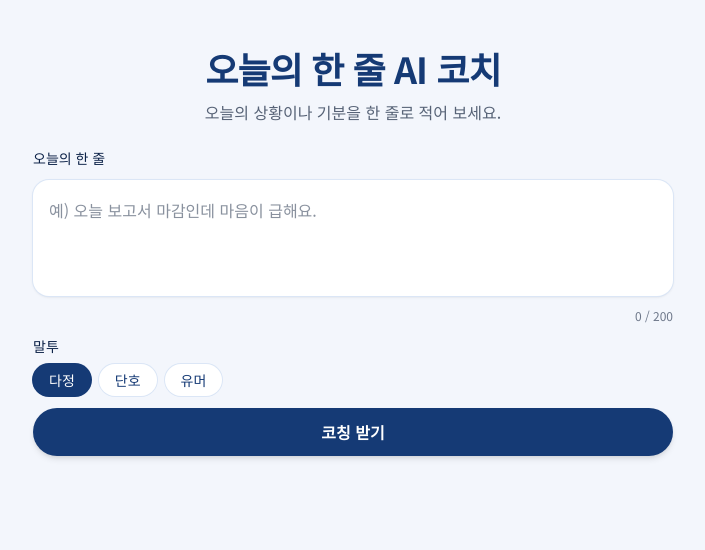
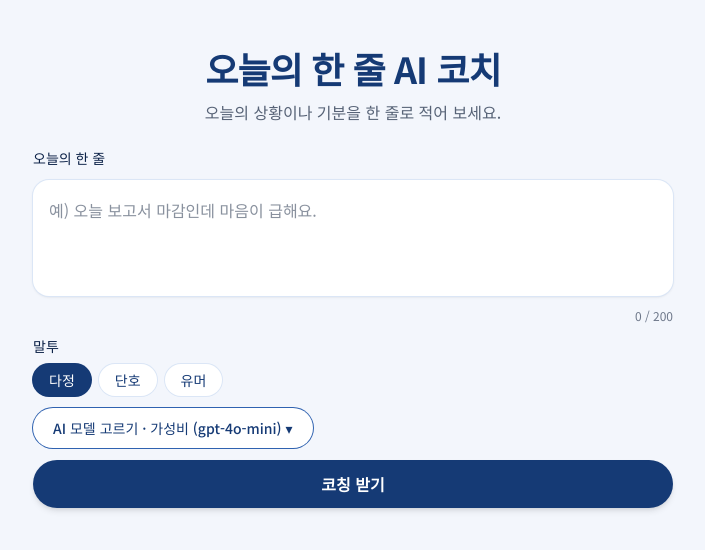
Before and after one commit to ChoiJungIn/one-line-ai-coach, a Next.js app: page / in a window 1280 px wide. Shown: the top 550 px of the page, without its empty margins (287-992 px from the left). Built offline with nearby package versions, Linux system fonts and the light colour scheme.

Commit message:
AI 모델 고르기 버튼을 넣어 3개 모델 중에서 고르고 버튼에 지금 고른 모델을 보여 줌

```diff
--- a/app/components/CoachForm.tsx
+++ b/app/components/CoachForm.tsx
@@ -2,7 +2,8 @@
 
 // Design Ref: DESIGN §3.1, §3.4 — 입력칸(200자), 남은 글자 수, "코칭 받기" 버튼
 // Plan: 작업 4 (한 줄 입력 화면)
-import { MAX_INPUT_LENGTH, TONES, type Tone } from "@/lib/coach";
+import { MAX_INPUT_LENGTH, TONES, type ModelId, type Tone } from "@/lib/coach";
+import ModelPicker from "./ModelPicker";
 
 type Props = {
   text: string;
@@ -15,6 +16,9 @@ type Props = {
   onToneChange: (tone: Tone) => void;
   /** 다시 받기 횟수를 다 썼을 때 true. 말투를 바꾸면 다시 받기로 세므로 함께 잠근다. */
   toneLocked: boolean;
+  /** 지금 고른 AI 모델 */
+  model: ModelId;
+  onModelChange: (model: ModelId) => void;
 };
 
 export default function CoachForm({
@@ -25,6 +29,8 @@ export default function CoachForm({
   tone,
   onToneChange,
   toneLocked,
+  model,
+  onModelChange,
 }: Props) {
   const length = [...text].length;
 
@@ -69,6 +75,7 @@ export default function CoachForm({
           </button>
         ))}
       </fieldset>
+      <ModelPicker model={model} onModelChange={onModelChange} disabled={loading} />
       <button
         type="submit"
         // 전송 중에는 눌러도 반응이 없도록 막는다 (요금 중복 방지)
--- /dev/null
+++ b/app/components/ModelPicker.tsx
@@ -0,0 +1,78 @@
+"use client";
+
+// Design Ref: DESIGN §3.1 — "AI 모델 고르기" 버튼. 누르면 3개 목록이 뜨고, 버튼에는 지금 고른 모델을 보여 준다.
+// Plan: 작업 10 (AI 모델 고르기)
+import { useEffect, useRef, useState } from "react";
+import { MODELS, type ModelId } from "@/lib/coach";
+
+type Props = {
+  model: ModelId;
+  onModelChange: (model: ModelId) => void;
+  disabled: boolean;
+};
+
+export default function ModelPicker({ model, onModelChange, disabled }: Props) {
+  const [open, setOpen] = useState(false);
+  const rootRef = useRef<HTMLDivElement>(null);
+  const current = MODELS.find((m) => m.id === model) ?? MODELS[2];
+
+  // 목록 바깥을 누르거나 Esc를 누르면 닫는다
+  useEffect(() => {
+    if (!open) return;
+    function onMouseDown(e: MouseEvent) {
+      if (rootRef.current && !rootRef.current.contains(e.target as Node)) setOpen(false);
+    }
+    function onKeyDown(e: KeyboardEvent) {
+      if (e.key === "Escape") setOpen(false);
+    }
+    document.addEventListener("mousedown", onMouseDown);
+    document.addEventListener("keydown", onKeyDown);
+    return () => {
+      document.removeEventListener("mousedown", onMouseDown);
+      document.removeEventListener("keydown", onKeyDown);
+    };
+  }, [open]);
+
+  return (
+    <div ref={rootRef} className="relative">
+      <button
+        type="button"
+        aria-haspopup="listbox"
+        aria-expanded={open}
+        disabled={disabled}
+        onClick={() => setOpen((o) => !o)}
+        className="rounded-full bg-white px-5 py-2.5 text-sm font-medium text-brand-700 ring-1 ring-brand-500 transition-colors hover:bg-brand-50 disabled:cursor-not-allowed disabled:opacity-60"
+      >
+        AI 모델 고르기 · {current.label} ({current.id}) ▾
+      </button>
+      {open && (
+        <ul
+          role="listbox"
+          aria-label="AI 모델"
+          className="absolute left-0 top-full z-10 mt-2 w-72 max-w-[calc(100vw-2rem)] overflow-hidden rounded-2xl bg-white shadow-xl ring-1 ring-brand-100"
+        >
+          {MODELS.map((m) => (
+            <li key={m.id} role="option" aria-selected={m.id === model}>
+              <button
+                type="button"
+                onClick={() => {
+                  onModelChange(m.id);
+                  setOpen(false);
+                }}
+                className={`flex w-full flex-col px-4 py-3 text-left transition-colors hover:bg-brand-50 ${
+                  m.id === model ? "bg-brand-50" : ""
+                }`}
+              >
+                <span className="font-bold text-brand-900">
+                  {m.id === model && "✓ "}
+                  {m.label} — {m.id}
+                </span>
+                <span className="text-xs text-foreground/60">{m.note}</span>
+              </button>
+            </li>
+          ))}
+        </ul>
+      )}
+    </div>
+  );
+}
--- a/app/page.tsx
+++ b/app/page.tsx
@@ -13,6 +13,7 @@ import {
   TIMEOUT_MS,
   isMood,
   WAIT_NOTICE_MS,
+  type ModelId,
   type Tone,
 } from "@/lib/coach";
 import CoachForm from "./components/CoachForm";
@@ -26,6 +27,8 @@ export default function Home() {
   const [text, setText] = useState("");
   const [loading, setLoading] = useState(false);
   const [tone, setTone] = useState<Tone>(DEFAULT_TONE);
+  // 처음에는 가장 저렴한 가성비 모델로 시작한다. 모델을 바꿔도 이미 받은 코칭은 그대로다.
+  const [model, setModel] = useState<ModelId>(DEFAULT_MODEL);
   // 이번에 받은 코칭 기록 (새로고침하면 사라진다)
   const [history, setHistory] = useState<CoachEntry[]>([]);
   const nextId = useRef(1);
@@ -71,7 +74,7 @@ export default function Home() {
         body: JSON.stringify({
           text: input,
           tone: toneToUse,
-          model: DEFAULT_MODEL,
+          model,
           retryCount: retry,
         }),
         signal: controller.signal,
@@ -177,6 +180,8 @@ export default function Home() {
         tone={tone}
         onToneChange={handleToneChange}
         toneLocked={result !== null && retryCount >= MAX_RETRIES}
+        model={model}
+        onModelChange={setModel}
       />
 
       {loading && waiting && (
```
